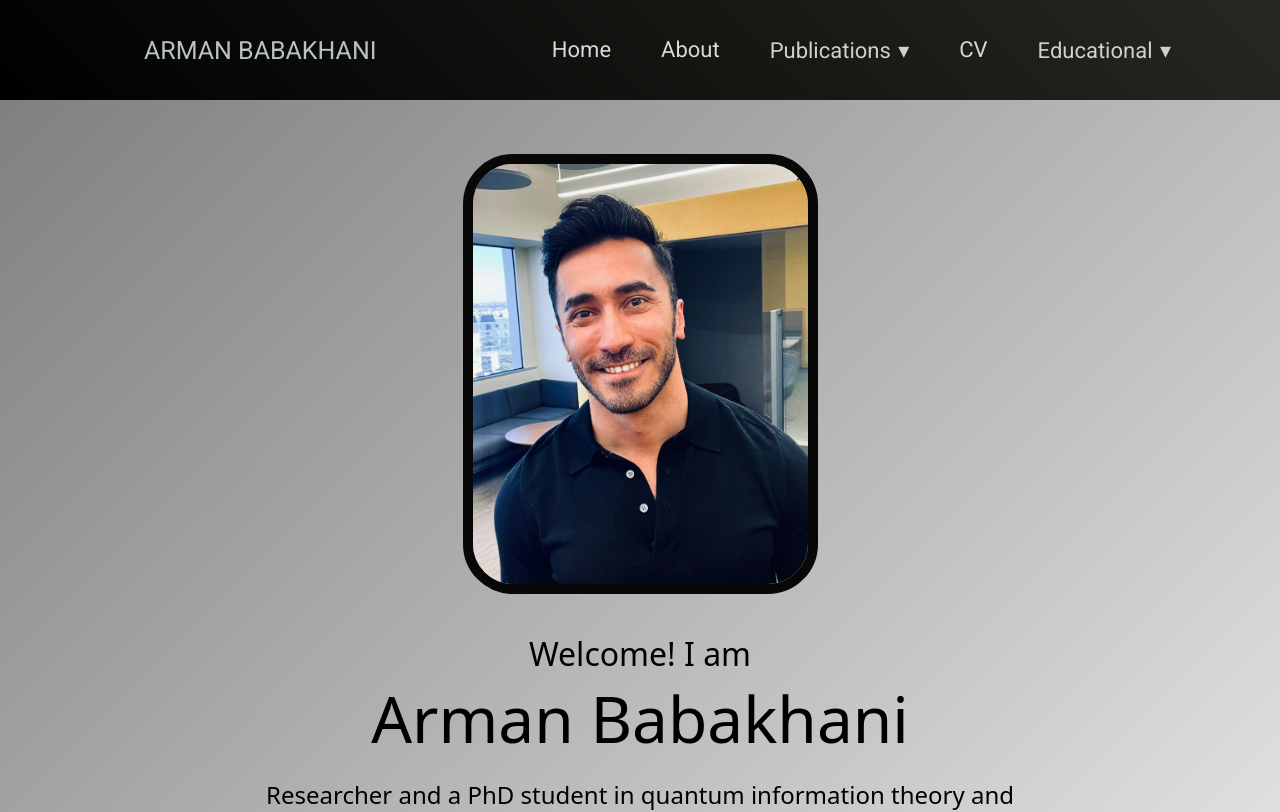
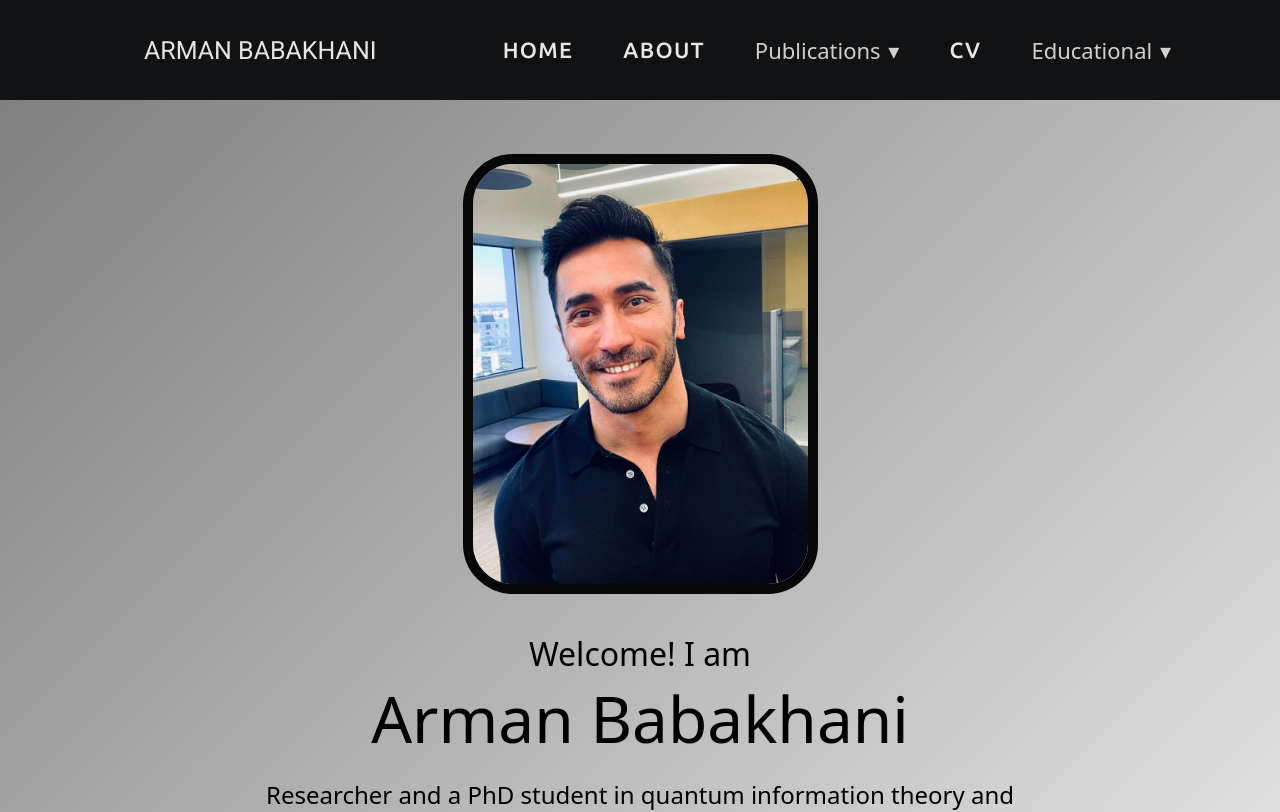
Before and after one commit to armanxbabakhani/ArmanWeb, a Next.js app: page / in a window 1280 px wide. Shown: the top 812 px of the page. Built offline with nearby package versions, Linux system fonts and the light colour scheme.

Commit message:
Style: modernize navbar (fonts, colors, hover, smoothing)

```diff
--- a/styles/Home.module.css
+++ b/styles/Home.module.css
@@ -77,7 +77,7 @@
 
 .footer p {
   display: block;
-  font-family: 'Roboto';
+  font-family: system-ui, -apple-system, BlinkMacSystemFont, 'Segoe UI', Roboto, Oxygen, Ubuntu, Cantarell, 'Open Sans', 'Helvetica Neue', sans-serif;
   font-size: 25px;
   color:rgb(204, 200, 198);
   justify-content: center;
--- a/styles/Layout.module.css
+++ b/styles/Layout.module.css
@@ -3,7 +3,8 @@
     position: fixed;
     top: 0px;
     height: 100px;
-    background: linear-gradient(45deg, #000000, #262821);
+    /* Use dark navbar background by default for strong contrast */
+    background: var(--nav-bg-dark);
     width: 100%;
     display: flex;
     flex-direction: row;
@@ -33,7 +34,7 @@
     font-family: 'Roboto';
 }
  .brand a {
-     color: #b9c2c4;
+    color: var(--nav-text-dark);
      text-decoration: none;
 }
 
@@ -187,7 +188,7 @@
 }
 
 .sidenav a{
-    color: #b9c2c4;
+    color: var(--nav-text-dark);
     font-size: 40px;
     font-family: 'Roboto';
 }
@@ -223,6 +224,11 @@
 .navwrap li {
     padding: 0 25px;
     font-size: 26px;
+    /* Use Ubuntu for navbar look */
+    font-family: 'Ubuntu', 'Inter', system-ui, -apple-system, BlinkMacSystemFont, 'Segoe UI', Roboto, Oxygen, Cantarell, 'Open Sans', 'Helvetica Neue', sans-serif;
+    text-transform: uppercase;
+    letter-spacing: 0.06em;
+    font-weight: 500;
 }
 
 .navwrap li a, .navwrap li a:visited {
@@ -230,16 +236,26 @@ padding: 0;
 line-height: 60px;
 background: transparent ;
 text-decoration: none;
+    /* also set font on the anchor to be explicit */
+    font-family: inherit;
 }
 
 .navwrap li a{
 background: transparent;
-transition: color 300ms;
-color: #d9d9d9;
+transition: color 300ms, box-shadow 200ms;
+color: var(--nav-text-dark);
 }
 
 .navwrap li a:hover, .navwrap li a:visited:hover {
-color: rgb(170,150,150);
+    color: var(--nav-accent-dark);
+    /* subtle underline effect */
+    box-shadow: inset 0 -2px 0 0 rgba(182,165,255,0.12);
+}
+
+/* Active page indicator */
+.navwrap li.active a{
+    color: #fff;
+    box-shadow: inset 0 -2px 0 0 rgba(255,255,255,0.2);
 }
 
 
--- a/styles/globals.css
+++ b/styles/globals.css
@@ -1,3 +1,7 @@
+/* Modern UI font: Inter for navbar and headings */
+@import url('https://fonts.googleapis.com/css2?family=Inter:wght@300;400;600;700&display=swap');
+/* Ubuntu for navbar alternative */
+@import url('https://fonts.googleapis.com/css2?family=Ubuntu:wght@300;400;500;700&display=swap');
 @import url('https://fonts.googleapis.com/css?family=Roboto');
 html,
 body {
@@ -5,6 +9,20 @@ body {
   margin: 0;
   font-family: -apple-system, BlinkMacSystemFont, Segoe UI, Roboto, Oxygen,
     Ubuntu, Cantarell, Fira Sans, Droid Sans, Helvetica Neue, sans-serif;
+  /* Better font rendering for modern UI */
+  -webkit-font-smoothing: antialiased;
+  -moz-osx-font-smoothing: grayscale;
+}
+
+/* Color system for navbar: light and dark contrast */
+:root {
+  --nav-bg-dark: #111214; /* deep charcoal */
+  --nav-text-dark: #e6e6e6; /* light text for dark nav */
+  --nav-accent-dark: #b6a5ff; /* subtle violet accent */
+
+  --nav-bg-light: #f5f6f7; /* soft off-white */
+  --nav-text-light: #111214; /* dark text for light nav */
+  --nav-accent-light: #2b6cb0; /* subtle blue accent */
 }
 a {
   color: inherit;
@@ -22,7 +40,7 @@ nav {
   flex-direction: row;
   justify-content: right;
   margin: 0 5%;
-  font-family: 'Roboto';
+  font-family: system-ui, -apple-system, BlinkMacSystemFont, 'Segoe UI', Roboto, Oxygen, Ubuntu, Cantarell, 'Open Sans', 'Helvetica Neue', sans-serif;
 }
 
 
```
